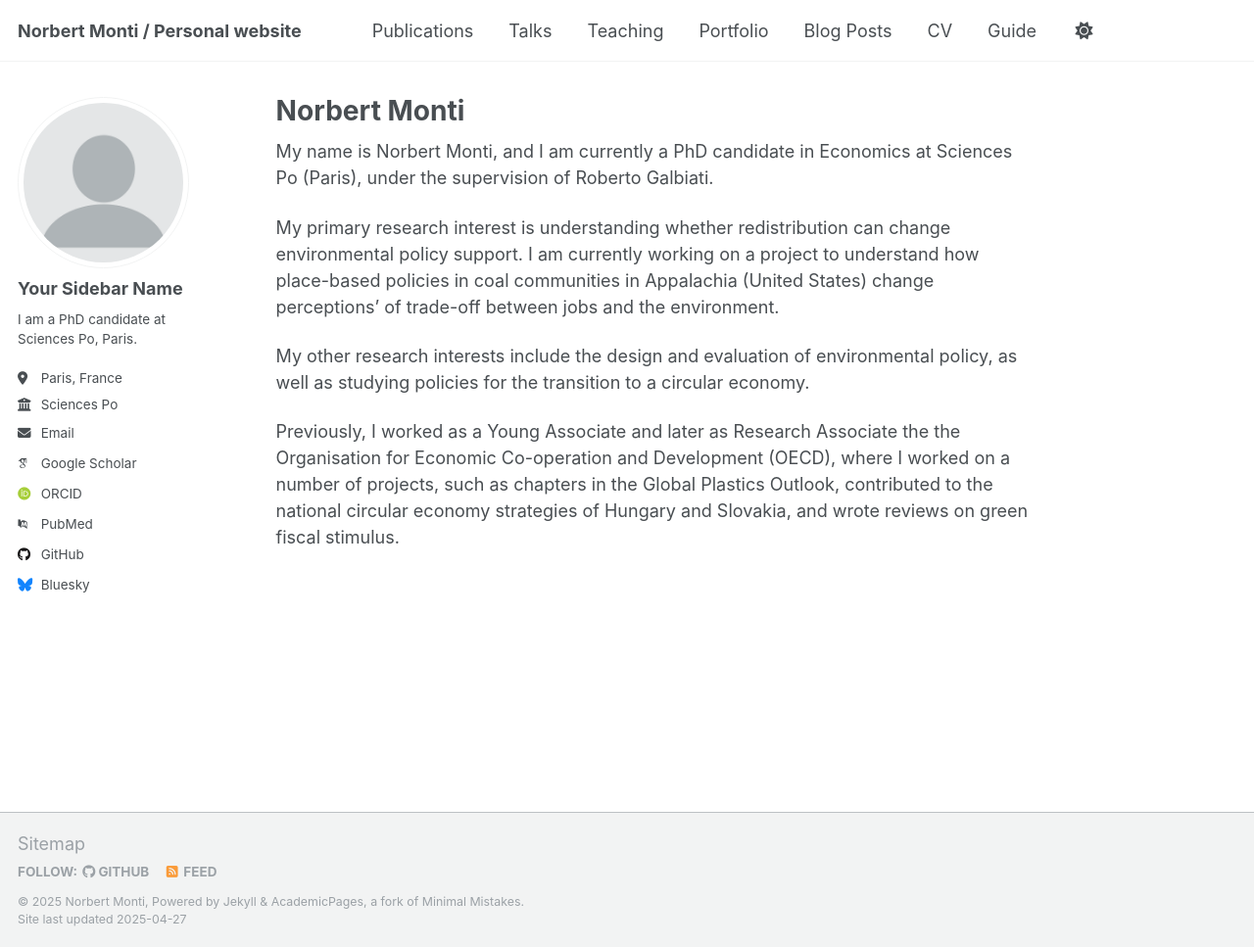
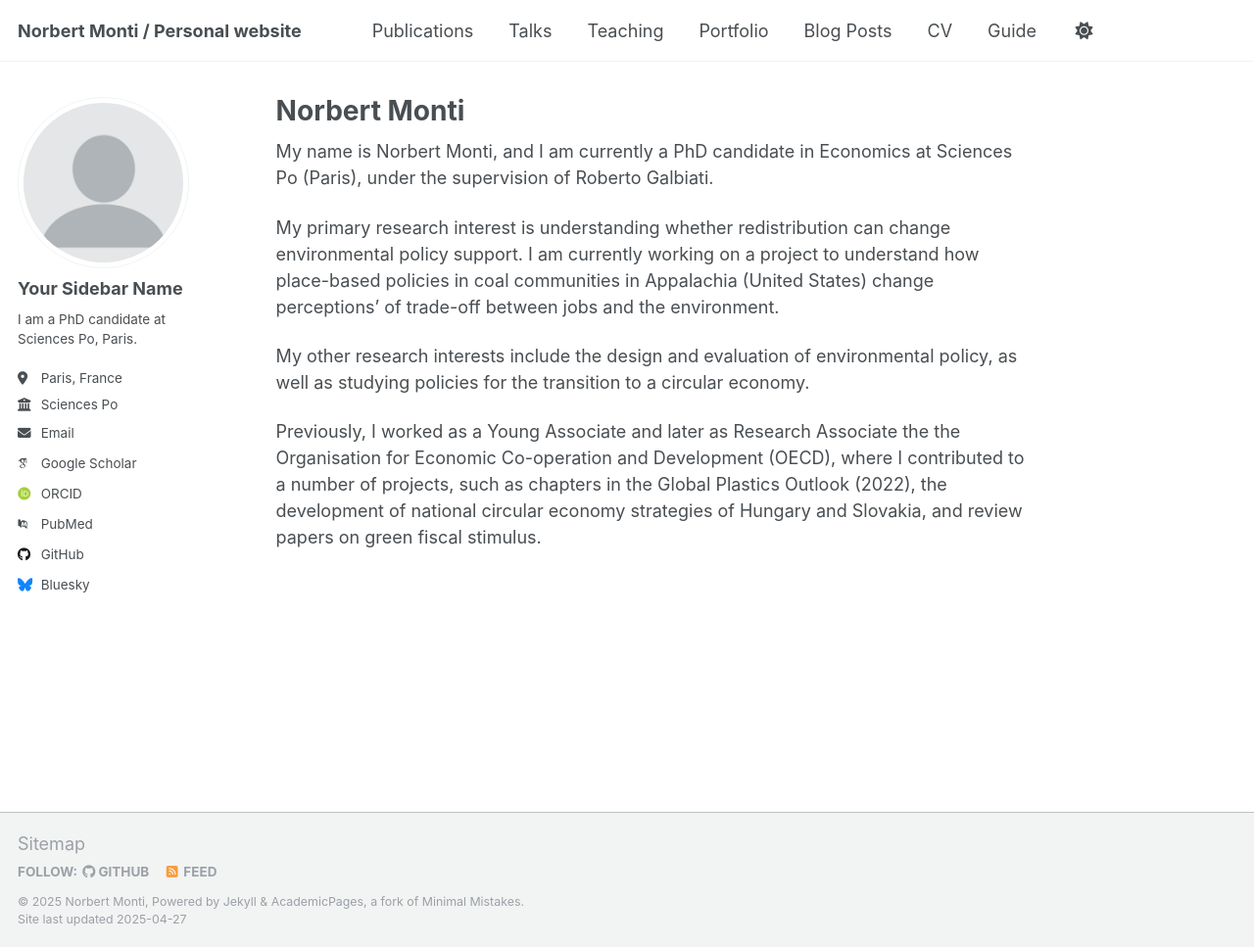
Before and after one commit to norbertmonti/norbertmonti.github.io, a Jekyll site: the page built from _pages/about.md, in a window 1280 px wide and 967 px high. Shown: the whole window at 98% size. Built offline with Jekyll 4.4.1, drawn with Linux system fonts in a browser that asks for light colours; some web fonts are replaced.

Commit message:
Update about.md

```diff
--- a/_pages/about.md
+++ b/_pages/about.md
@@ -13,4 +13,4 @@ My primary research interest is understanding whether redistribution can change
 
 My other research interests include the design and evaluation of environmental policy, as well as studying policies for the transition to a circular economy.
 
-Previously, I worked as a Young Associate and later as Research Associate the the Organisation for Economic Co-operation and Development (OECD), where I worked on a number of projects, such as chapters in the Global Plastics Outlook, contributed to the national circular economy strategies of Hungary and Slovakia, and wrote reviews on green fiscal stimulus.
+Previously, I worked as a Young Associate and later as Research Associate the the Organisation for Economic Co-operation and Development (OECD), where I contributed to a number of projects, such as chapters in the Global Plastics Outlook (2022), the development of national circular economy strategies of Hungary and Slovakia, and review papers on green fiscal stimulus.
```
